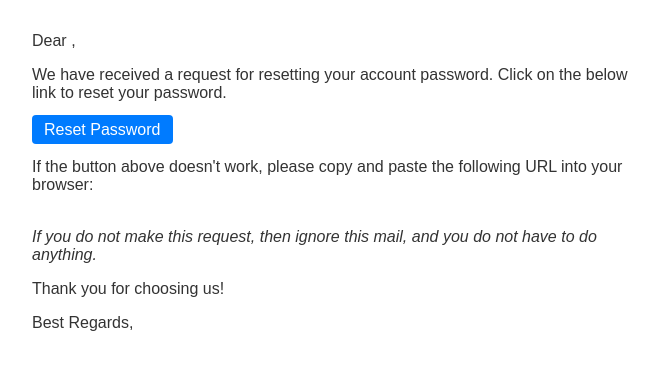
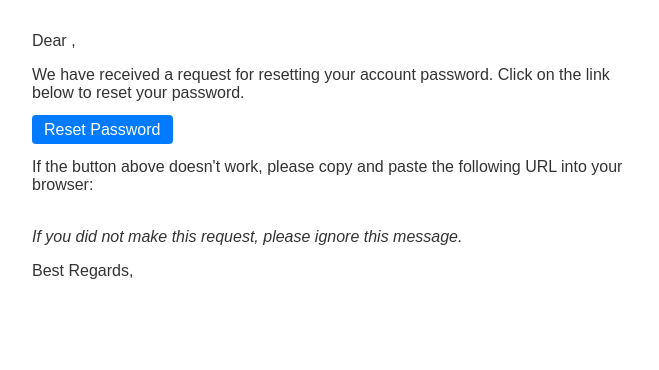
Before and after one commit to andresbonelli/TiendaOnline-backend, a Python web app: template templates/password-reset.html in a window 1280 px wide. Shown: the part 26-396 px from the top of the page, without its empty margins (308-967 px from the left). Run offline with Jinja, Linux system fonts and the light colour scheme; the template is opened without the code that fills it, so the values that code supplies are empty.

Commit message:
password reset

```diff
--- a/api/routes/auth.py
+++ b/api/routes/auth.py
@@ -121,7 +121,7 @@
     )
     return JSONResponse({"message": f"An email with password reset link has been sent to {email}"})
 
-@auth_router.post("/reset-password", status_code=status.HTTP_200_OK)
+@auth_router.put("/reset-password", status_code=status.HTTP_200_OK)
 async def user_reset_password(
     verify_request: UserResetPasswordRequest,
     auth: AuthServiceDependency,
--- a/templates/password-reset.html
+++ b/templates/password-reset.html
@@ -32,16 +32,15 @@
     <div class="email-container">
         <img src="#" alt="logo" class="logo">
         <p>Dear {{ name }},</p>
-        <p>We have received a request for resetting your account password. Click on the below link to reset your password.</p>
+        <p>We have received a request for resetting your account password. Click on the link below to reset your password.</p>
         <p>
             <a href="{{ activate_url }}" class="button">Reset Password</a>
         </p>
         <p>If the button above doesn't work, please copy and paste the following URL into your browser:</p>
         <p><a href="{{ activate_url }}">{{ activate_url }}</a></p>
         <br/>
-        <i>If you do not make this request, then ignore this mail, and you do not have to do anything.</i>
+        <i>If you did not make this request, please ignore this message.</i>
         <br/>
-        <p>Thank you for choosing us!</p>
         <p>Best Regards,<br>{{ app_name }}</p>
     </div>
 </body>
```
